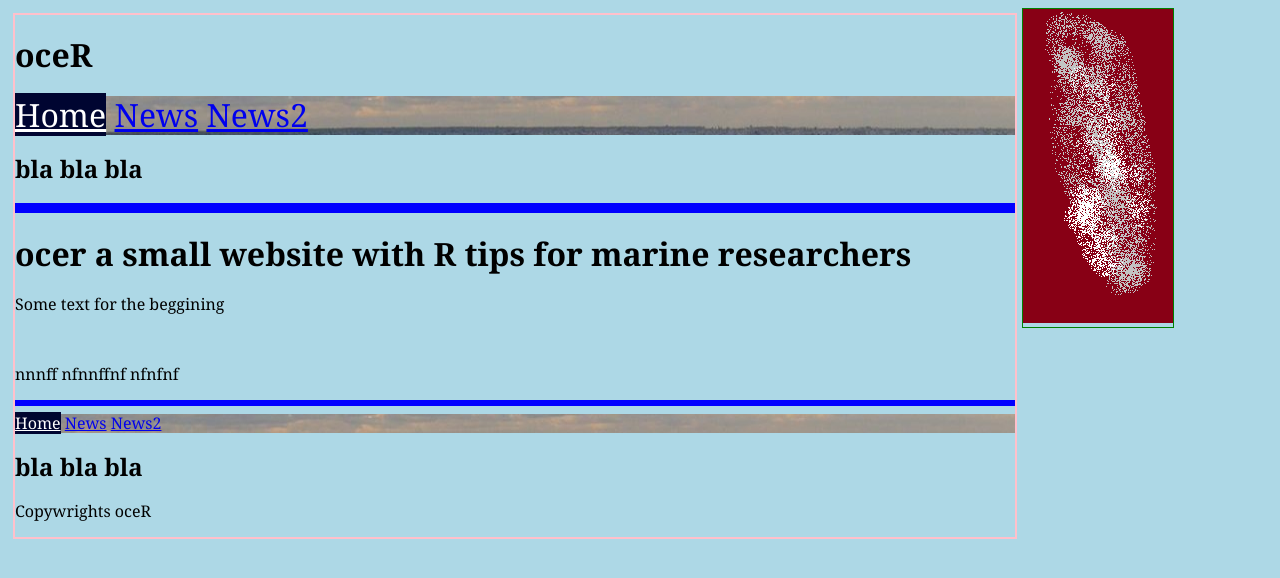
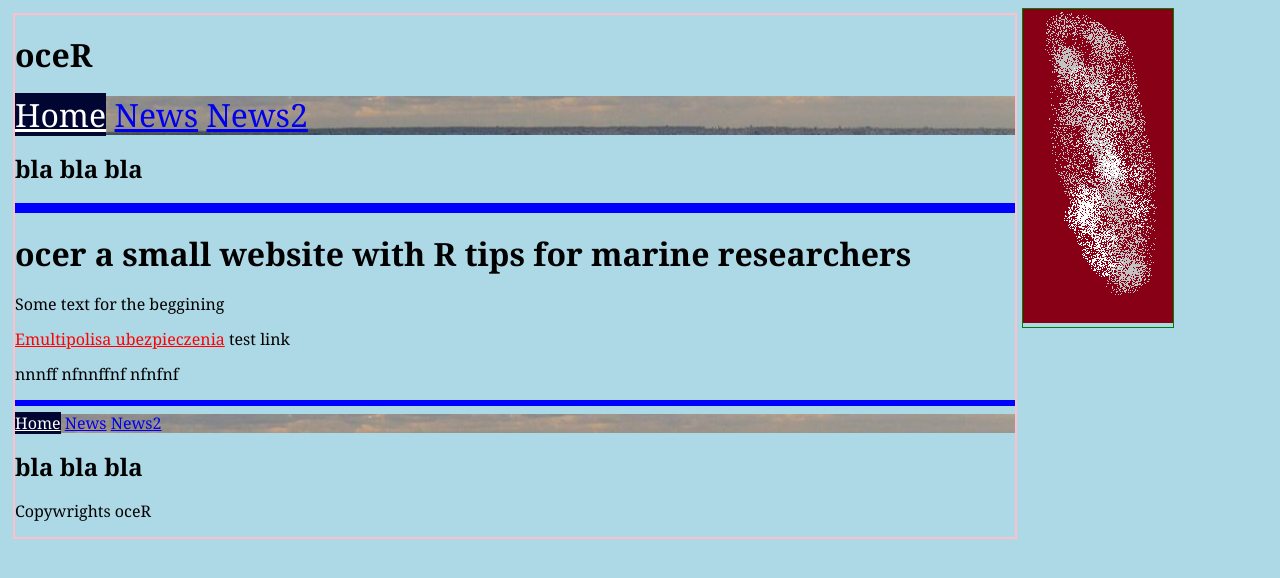
Before and after one commit to MMikolaj/oceR, a Jekyll site: the page built from index.html, in a window 1280 px wide. Shown: the top 578 px of the page. Built offline with Jekyll 4.4.1, drawn with Linux system fonts in a browser that asks for light colours.

Commit message:
Update index.html

```diff
--- a/index.html
+++ b/index.html
@@ -7,6 +7,8 @@ layout: default
 
 <p> Some text for the beggining </p>
 
+<a href="www.emultipolisa.com.pl" style="color: red;" >Emultipolisa ubezpieczenia</a> test link
+
 <br>
 
 <p> nnnff nfnnffnf nfnfnf </p>
```
